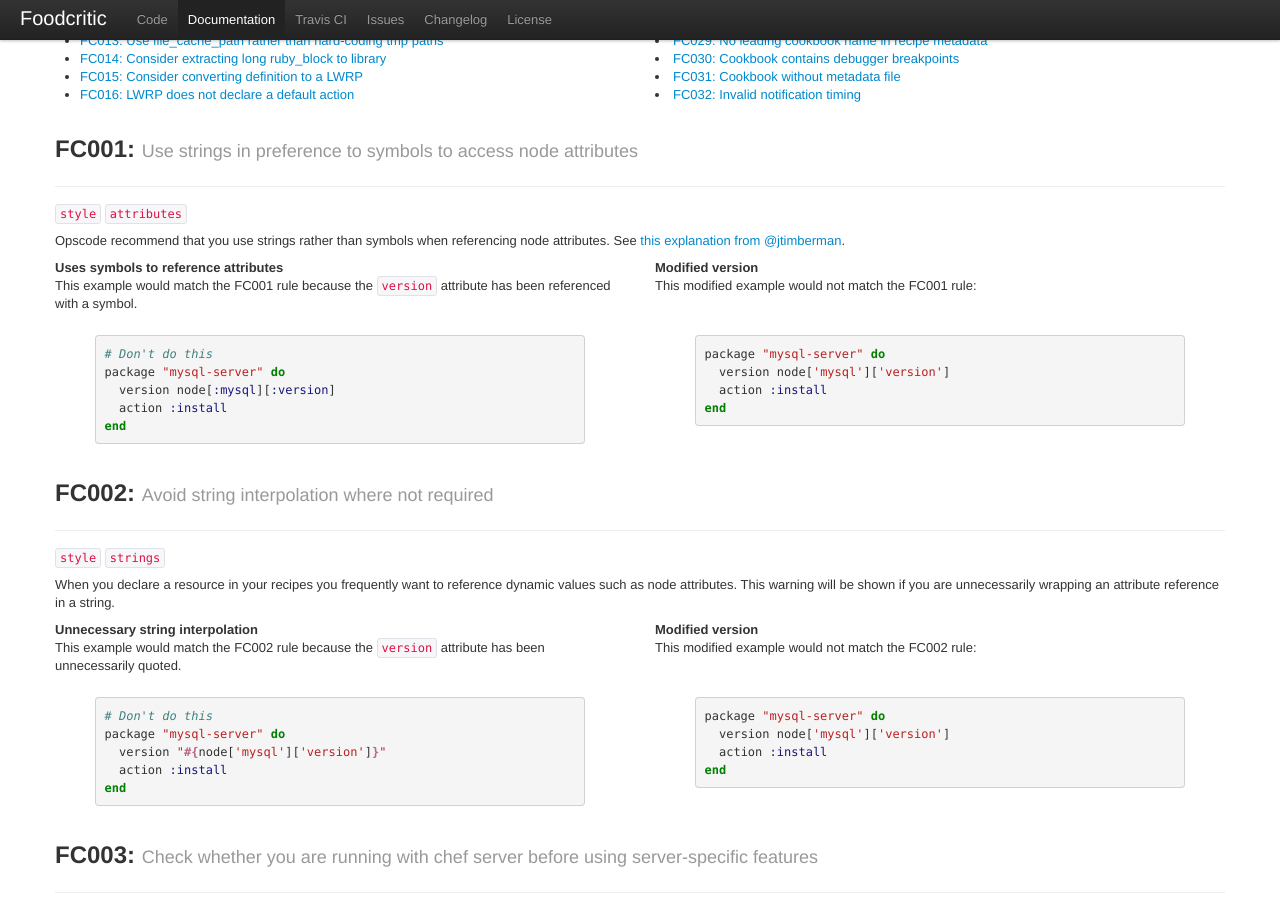
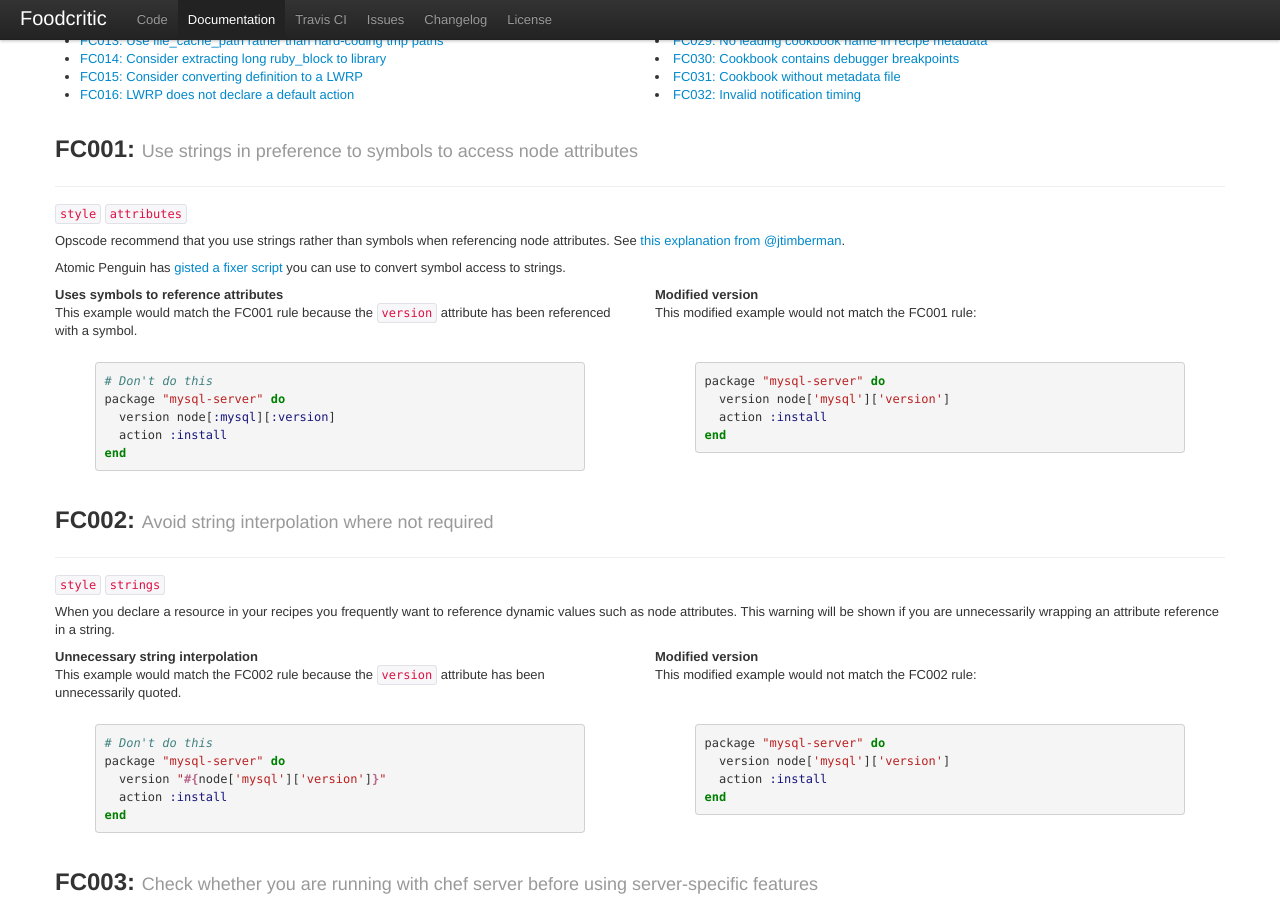
Before and after one commit to Foodcritic/foodcritic, a Jekyll site: the page built from index.html, in a window 1280 px wide and 900 px high, scrolled down 1571 px. Built offline with Jekyll 4.4.1, drawn with Linux system fonts in a browser that asks for light colours.

Commit message:
Add link to Atomic Penguin's FC001 fixer script.

```diff
--- a/index.html
+++ b/index.html
@@ -10,6 +10,9 @@ rules:
     summary: |
       Opscode recommend that you use strings rather than symbols when referencing node attributes.
       See [this explanation from @jtimberman](https://github.com/acrmp/foodcritic/issues/1).
+
+      Atomic Penguin has [gisted a fixer script](https://gist.github.com/2968356)
+      you can use to convert symbol access to strings.
     examples:
       - title: Uses symbols to reference attributes
         text: This example would match the FC001 rule because the `version` attribute has been referenced with a symbol.
```
